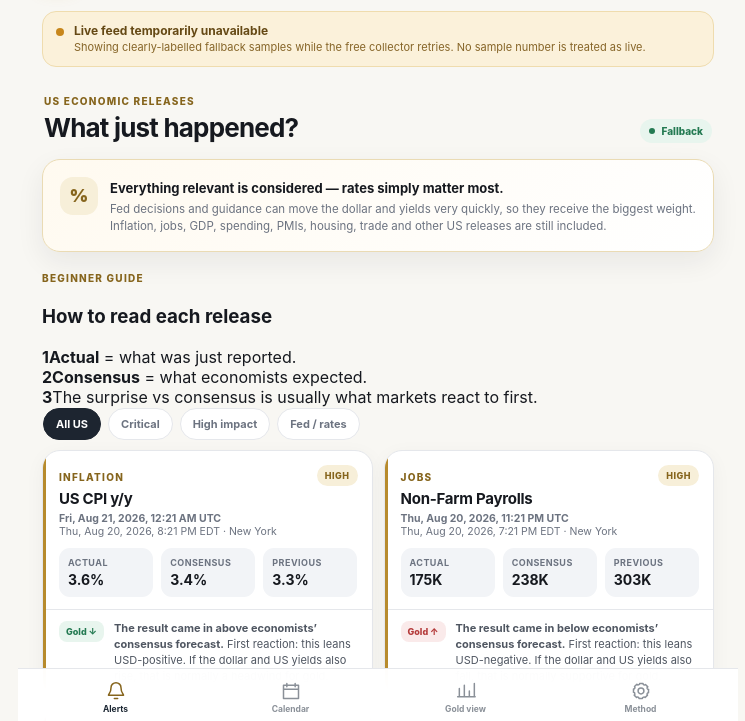
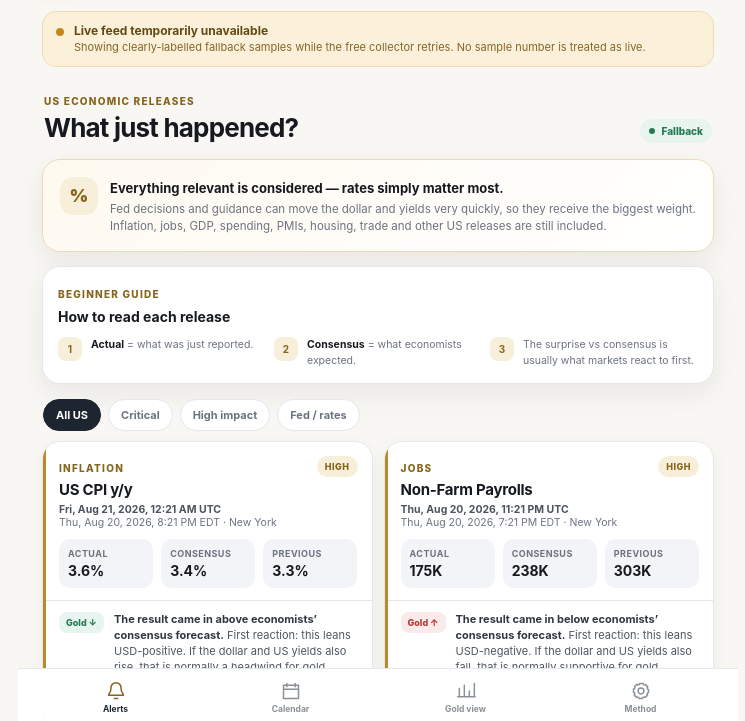
Before and after one commit to umarvandutch/Gold-Mine, a website: page index.html in a window 1280 px wide. Shown: the part 74-795 px from the top of the page, without its empty margins (262-1007 px from the left). Drawn offline with Linux system fonts and the light colour scheme; no server answers.

Commit message:
Load live data styles

```diff
--- a/index.html
+++ b/index.html
@@ -13,6 +13,7 @@
   <link rel="icon" href="./icons/icon-192.png" />
   <link rel="apple-touch-icon" href="./icons/icon-192.png" />
   <link rel="stylesheet" href="./styles.css" />
+  <link rel="stylesheet" href="./live.css" />
   <title>Gold Mine</title>
 </head>
 <body>
```
